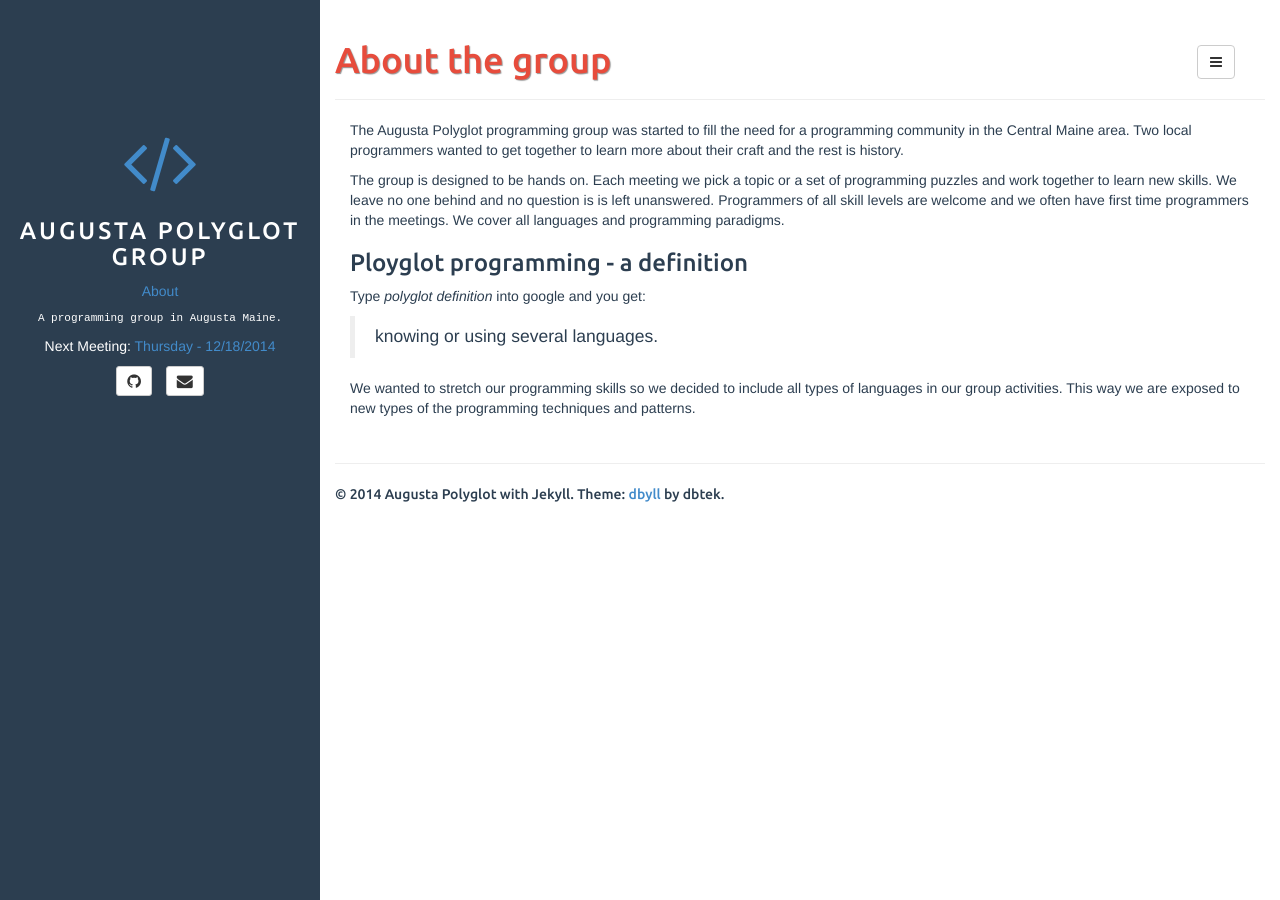
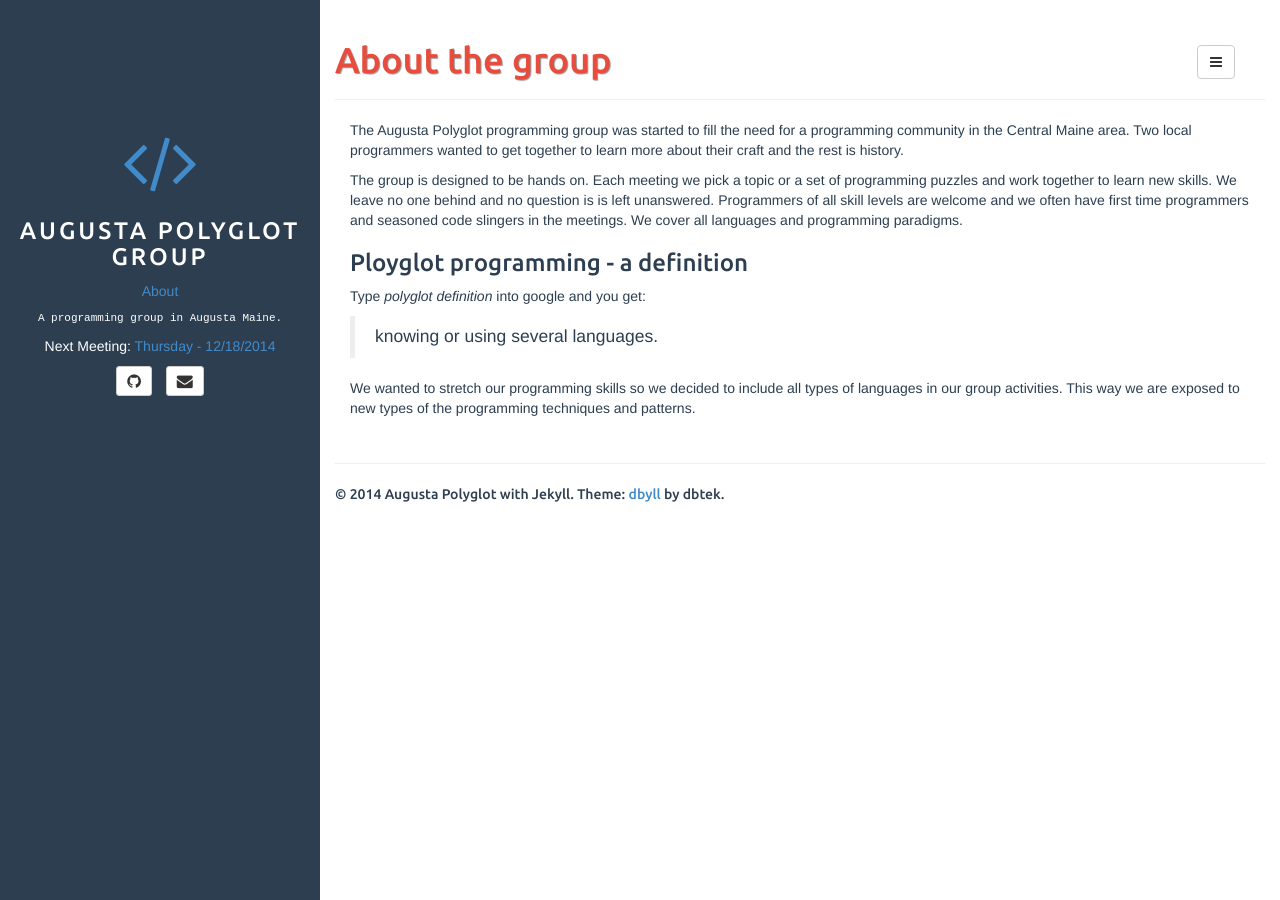
Before and after one commit to Augusta-Polyglot/augusta-polyglot.github.io, a Jekyll site: the page built from about.html, in a window 1280 px wide. Built offline with Jekyll 4.4.1, drawn with Linux system fonts in a browser that asks for light colours.

Commit message:
Update about.html

```diff
--- a/about.html
+++ b/about.html
@@ -10,7 +10,7 @@ group: navigation
 	The Augusta Polyglot programming group was started to fill the need for a programming community in the Central Maine area.  Two local programmers wanted to get together to learn more about their craft and the rest is history.
    <p/>
    <p>
-   The group is designed to be hands on.  Each meeting we pick a topic or a set of programming puzzles and work together to learn new skills.  We leave no one behind and no question is is left unanswered.  Programmers of all skill levels are welcome and we often have first time programmers in the meetings. We cover all languages and programming paradigms.
+   The group is designed to be hands on.  Each meeting we pick a topic or a set of programming puzzles and work together to learn new skills.  We leave no one behind and no question is is left unanswered.  Programmers of all skill levels are welcome and we often have first time programmers and seasoned code slingers in the meetings. We cover all languages and programming paradigms.
    </p>
 
    <h3>Ployglot programming - a definition</h3>
```
